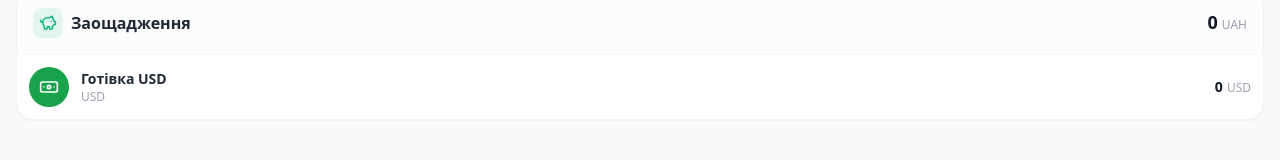
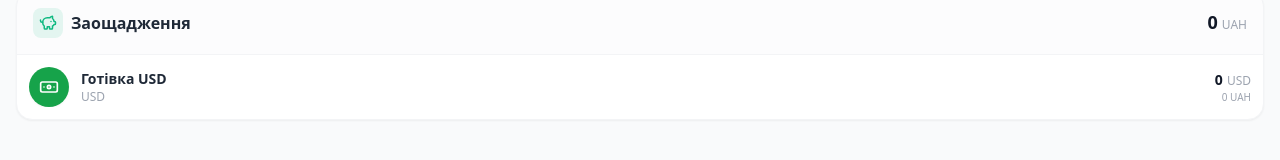
Before and after one commit to julfyzzz-ops/budget-vs-actual, a React (Vite) app: page / in a window 1280 px wide. Both pictures are taken after a click on the button "Рахунки". Shown: the part 360-520 px from the top of the page. Built offline with nearby package versions, Linux system fonts and the light colour scheme.

Commit message:
feat: Display balance in UAH equivalent
Calculate and display the equivalent balance in UAH for accounts with foreign currencies. This provides users with a consolidated view of their financial standing in the primary currency.

```diff
--- a/components/AccountsTab.tsx
+++ b/components/AccountsTab.tsx
@@ -151,6 +151,10 @@ export const AccountsTab: React.FC<AccountsTabProps> = ({
             const balance = Math.abs(rawBalance) < 0.005 ? 0 : rawBalance;
             const isHidden = !!account.isHidden;
 
+            // Calculate UAH equivalent for foreign currencies
+            const rate = rates[account.currency] || 1;
+            const balanceInUAH = balance * rate;
+
             return (
               <div
                 key={account.id}
@@ -172,7 +176,7 @@ export const AccountsTab: React.FC<AccountsTabProps> = ({
                             {account.name}
                             {isHidden && <span className='text-[10px] font-normal text-gray-400 ml-2 border border-gray-200 px-1 rounded'>Приховано</span>}
                         </div>
-                         {/* Show original currency balance if not UAH or generally underneath */}
+                         {/* Show currency badge */}
                          <div className="text-xs text-gray-400 font-medium">
                             {account.currency}
                          </div>
@@ -228,9 +232,16 @@ export const AccountsTab: React.FC<AccountsTabProps> = ({
                          </div>
                       ) : (
                           /* Main Balance Display */
-                          <div className={`font-bold text-sm whitespace-nowrap ${balance < 0 ? 'text-red-500' : 'text-gray-900'}`}>
-                              {balance.toLocaleString('uk-UA', { minimumFractionDigits: 0, maximumFractionDigits: 2 })}
-                              <span className="text-xs font-normal text-gray-400 ml-1">{account.currency}</span>
+                          <div className="flex flex-col items-end">
+                              <div className={`font-bold text-sm whitespace-nowrap ${balance < 0 ? 'text-red-500' : 'text-gray-900'}`}>
+                                  {balance.toLocaleString('uk-UA', { minimumFractionDigits: 0, maximumFractionDigits: 2 })}
+                                  <span className="text-xs font-normal text-gray-400 ml-1">{account.currency}</span>
+                              </div>
+                              {account.currency !== Currency.UAH && (
+                                   <div className="text-[10px] text-gray-400 font-medium">
+                                       {balanceInUAH.toLocaleString('uk-UA', { maximumFractionDigits: 0 })} UAH
+                                   </div>
+                              )}
                           </div>
                       )}
                  </div>
```
